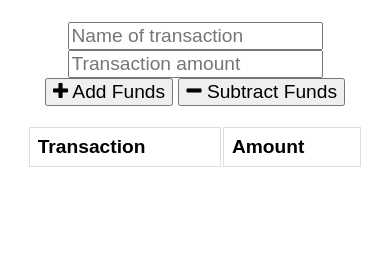
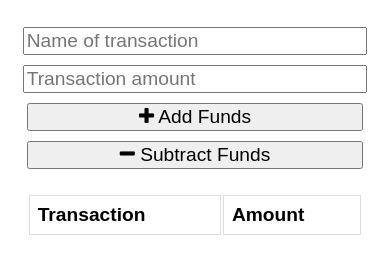
Before and after one commit to e-p-n/budget-tracker, a website: page public/index.html in a window 390 px wide. Shown: the part 60-334 px from the top of the page. Drawn offline with nearby package versions, Linux system fonts and the light colour scheme; no server answers.

Commit message:
adjust css for phone

```diff
--- a/public/css/styles.css
+++ b/public/css/styles.css
@@ -49,3 +49,11 @@ tr:nth-child(even) {
   width: 90%;
   margin: 0 auto;
 }
+@media screen and (max-width: 768px) {
+  input, button {
+    width: 90%;
+    clear: both;
+    margin: 5px 0;
+  }
+
+}
```
